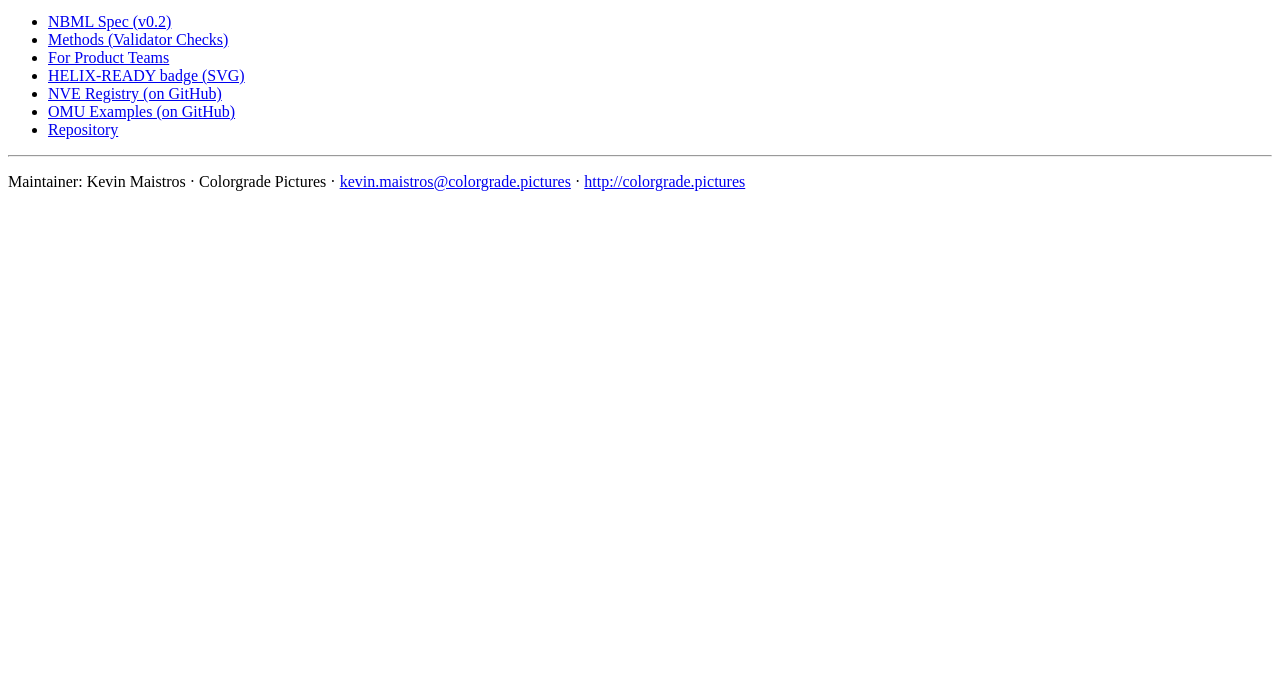
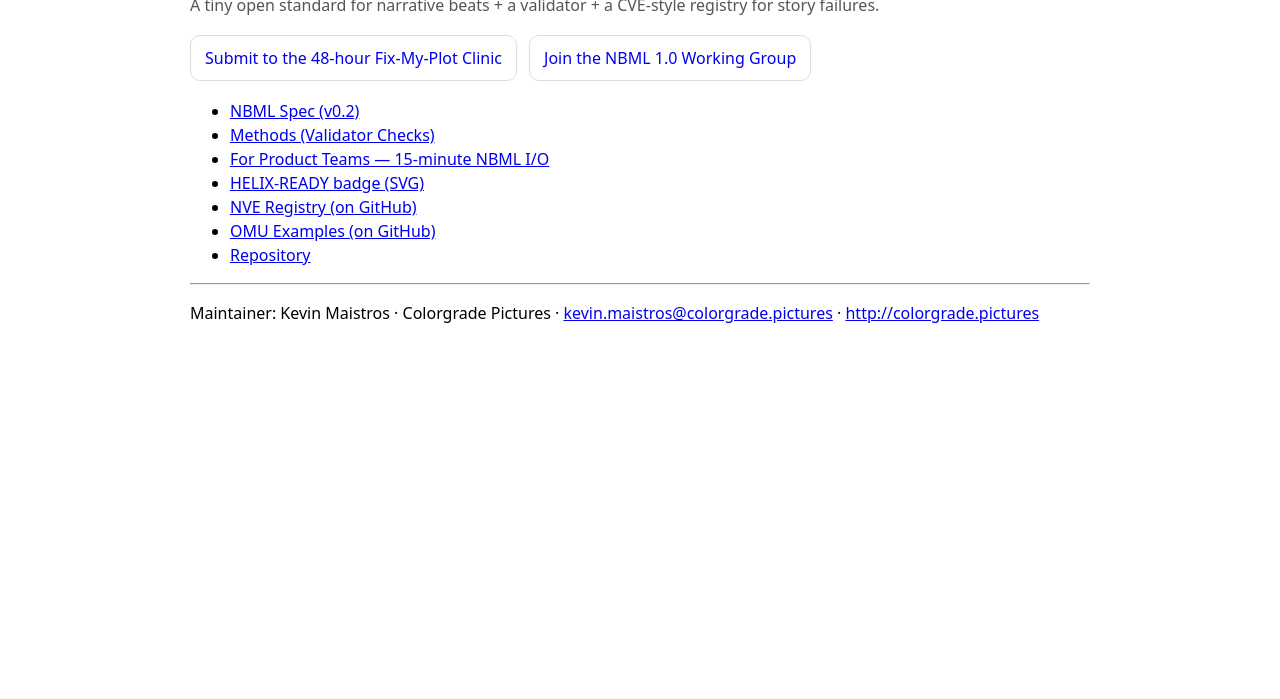
Before and after one commit to Open-Helix/open-helix, a plain HTML site: page docs/index.html in a window 1280 px wide. Shown: the part 101-800 px from the top of the page. Drawn offline with Linux system fonts and the light colour scheme.

Commit message:
Update index.html

```diff
--- a/docs/index.html
+++ b/docs/index.html
@@ -4,19 +4,32 @@
     <meta charset="utf-8" />
     <meta name="viewport" content="width=device-width, initial-scale=1" />
     <title>OPEN HELIX · NBML v0.2.1</title>
+    <style>
+      body { font-family: system-ui, -apple-system, Segoe UI, Roboto, Arial, sans-serif; max-width: 900px; margin: 40px auto; padding: 0 16px; line-height: 1.5; }
+      h1 { margin-bottom: 0; } .subtitle { margin-top: 6px; color: #555; }
+      .cta { margin: 18px 0; display: flex; gap: 12px; flex-wrap: wrap; }
+      .cta a { padding: 10px 14px; border-radius: 10px; text-decoration: none; border: 1px solid #ddd; }
+    </style>
   </head>
   <body>
     <h1>OPEN HELIX — NBML v0.2.1</h1>
-    <p>A tiny open standard for narrative beats + a validator + a CVE-style registry for story failures.</p>
+    <div class="subtitle">A tiny open standard for narrative beats + a validator + a CVE-style registry for story failures.</div>
+
+    <div class="cta">
+      <a href="https://github.com/Open-Helix/open-helix/issues/new?template=fix-my-plot.md">Submit to the 48-hour Fix-My-Plot Clinic</a>
+      <a href="https://github.com/Open-Helix/open-helix/issues/new?template=working-group-interest.md">Join the NBML 1.0 Working Group</a>
+    </div>
+
     <ul>
       <li><a href="NBML_v0.2.md">NBML Spec (v0.2)</a></li>
       <li><a href="METHODS.md">Methods (Validator Checks)</a></li>
-      <li><a href="FOR_PRODUCT_TEAMS.md">For Product Teams</a></li>
+      <li><a href="FOR_PRODUCT_TEAMS.md">For Product Teams — 15-minute NBML I/O</a></li>
       <li><a href="helix-ready.svg">HELIX-READY badge (SVG)</a></li>
       <li><a href="https://github.com/Open-Helix/open-helix/tree/main/nvx">NVE Registry (on GitHub)</a></li>
       <li><a href="https://github.com/Open-Helix/open-helix/tree/main/omu">OMU Examples (on GitHub)</a></li>
       <li><a href="https://github.com/Open-Helix/open-helix">Repository</a></li>
     </ul>
+
     <hr />
     <p>Maintainer: Kevin Maistros · Colorgrade Pictures ·
        <a href="mailto:kevin.maistros@colorgrade.pictures">kevin.maistros@colorgrade.pictures</a> ·
```
